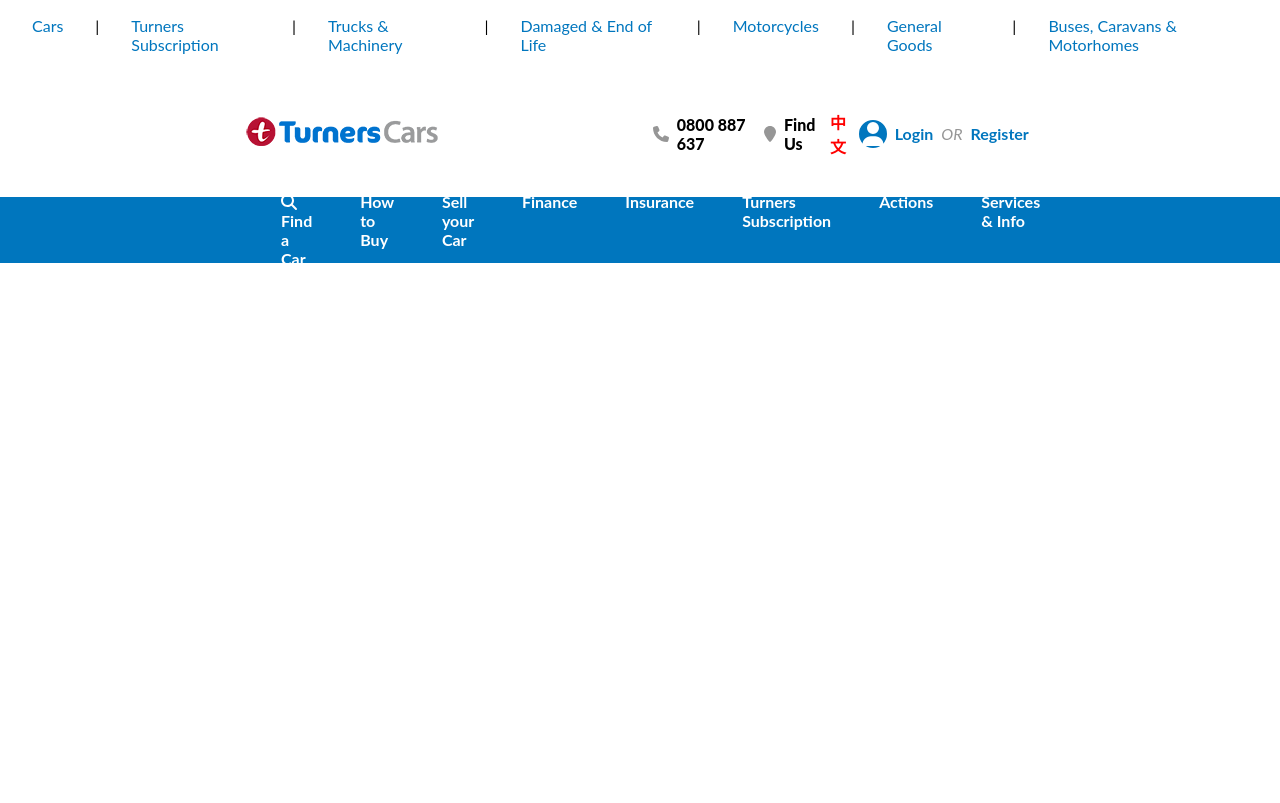
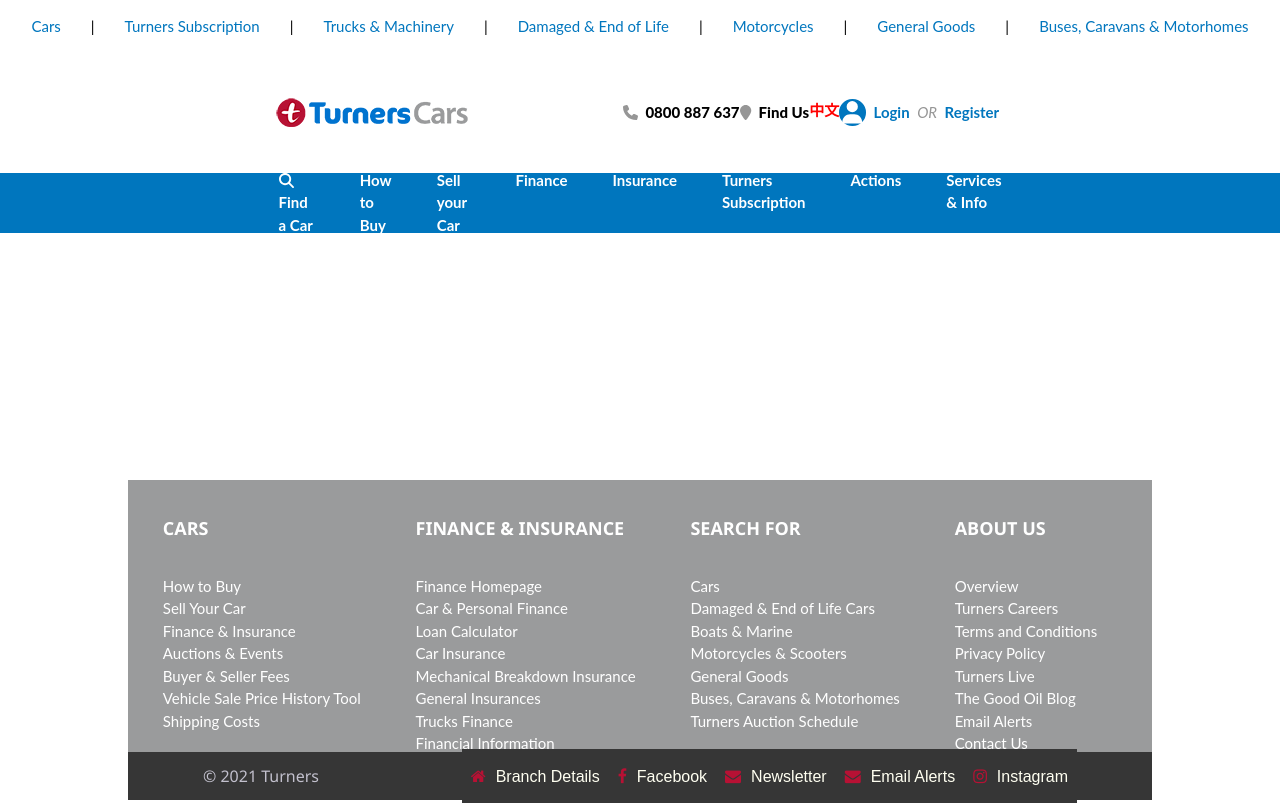
Before and after one commit to mopinator/mission-five, a React (Create React App) app: page / in a window 1280 px wide. Built offline with nearby package versions, Linux system fonts and the light colour scheme.

Commit message:
added footer from Caleb

```diff
--- a/src/App.js
+++ b/src/App.js
@@ -1,10 +1,12 @@
 import "./App.css";
 import Navbar from "./components/navbar/navbar";
+import Footer from "./components/footer/footer";
 
 function App() {
 	return (
 		<div className="App">
 			<Navbar />
+			<Footer />
 		</div>
 	);
 }
--- /dev/null
+++ b/src/components/footer/footer.js
@@ -0,0 +1,122 @@
+import styles from "../footer/footer.module.css";
+
+export default function Footer() {
+	return (
+		<div className={styles.footerStyle}>
+			<div className={styles["footer-inner-container"]}>
+				<div className={styles.textColumnStyle}>
+					<h5>CARS</h5>
+					<br />
+					<text className={styles.testText}>How to Buy</text>
+					<br />
+					<text>Sell Your Car</text>
+					<br />
+					<text>Finance & Insurance</text>
+					<br />
+					<text>Auctions & Events</text>
+					<br />
+					<text>Buyer & Seller Fees</text>
+					<br />
+					<text>Vehicle Sale Price History Tool</text>
+					<br />
+					<text>Shipping Costs</text>
+				</div>
+
+				<div className={styles.textColumnStyle}>
+					<h5>FINANCE & INSURANCE</h5>
+					<br />
+					<text>Finance Homepage</text>
+					<br />
+					<text>Car & Personal Finance</text>
+					<br />
+					<text>Loan Calculator</text>
+					<br />
+					<text>Car Insurance</text>
+					<br />
+					<text>Mechanical Breakdown Insurance</text>
+					<br />
+					<text>General Insurances</text>
+					<br />
+					<text>Trucks Finance</text>
+					<br />
+					<text>Financial Information</text>
+				</div>
+
+				<div className={styles.textColumnStyle}>
+					<h5>SEARCH FOR</h5>
+					<br />
+					<text>Cars</text>
+					<br />
+					<text>Damaged & End of Life Cars</text>
+					<br />
+					<text>Boats & Marine</text>
+					<br />
+					<text>Motorcycles & Scooters</text>
+					<br />
+					<text>General Goods</text>
+					<br />
+					<text>Buses, Caravans & Motorhomes</text>
+					<br />
+					<text>Turners Auction Schedule</text>
+				</div>
+
+				<div className={styles.textColumnStyle}>
+					<h5>ABOUT US</h5>
+					<br />
+					<text>Overview</text>
+					<br />
+					<text>Turners Careers</text>
+					<br />
+					<text>Terms and Conditions</text>
+					<br />
+					<text>Privacy Policy</text>
+					<br />
+					<text>Turners Live</text>
+					<br />
+					<text>The Good Oil Blog</text>
+					<br />
+					<text>Email Alerts</text>
+					<br />
+					<text>Contact Us</text>
+				</div>
+			</div>
+
+			<div className={styles.lowerFooterStyle}>
+				<link rel="stylesheet" href="https://www.w3schools.com/w3css/4/w3.css" />
+				<link
+					rel="stylesheet"
+					href="https://cdnjs.cloudflare.com/ajax/libs/font-awesome/4.7.0/css/font-awesome.min.css"
+				/>
+
+				<h6>&#xa9; 2021 Turners</h6>
+				<div className={styles.buttonGroupStyle}>
+					<button className={styles.button}>
+						<i class="fa fa-home">
+							<text>Branch Details</text>
+						</i>
+					</button>
+					<button className={styles.button}>
+						<i class="fa fa-facebook">
+							<text>Facebook</text>
+						</i>
+					</button>
+					<button className={styles.button}>
+						<i class="fa fa-envelope">
+							<text>Newsletter</text>
+						</i>
+					</button>
+					<button className={styles.button}>
+						<i class="fa fa-envelope">
+							<text>Email Alerts</text>
+						</i>
+					</button>
+					<button className={styles.button}>
+						<i class="fa fa-instagram">
+							<text>Instagram</text>
+						</i>
+					</button>
+				</div>
+			</div>
+		</div>
+	);
+}
--- /dev/null
+++ b/src/components/footer/footer.module.css
@@ -0,0 +1,76 @@
+/* Upper Footer */
+
+.footerStyle {
+	display: flex;
+	justify-content: center;
+	position: absolute;
+	bottom: 0;
+	/* background-color: #9a9b9c; */
+	height: 40%;
+	width: 100%;
+	/* margin-bottom: -25%; */
+}
+
+.footer-inner-container {
+	display: flex;
+	justify-content: space-evenly;
+	background-color: #9a9b9c;
+	width: 80vw;
+}
+
+.textColumnStyle {
+	margin-top: 25px;
+	color: white;
+	margin-right: 20px;
+}
+
+.textColumnStyle h5 {
+	color: white;
+	font-weight: bold;
+}
+
+/* Lower Footer  */
+
+.lowerFooterStyle {
+	display: flex;
+	align-items: center;
+	justify-content: space-between;
+	margin-top: 25%;
+	height: 15%;
+	width: 80%;
+	position: absolute;
+	bottom: 0;
+	background-color: #363636;
+}
+
+.lowerFooterStyle h6 {
+	color: #c2c0cd;
+	padding-left: 5rem;
+}
+
+.lowerFooterStyle i {
+	color: #b71134;
+}
+
+/* Button Group */
+
+.buttonGroupStyle {
+	padding-right: 5rem;
+}
+
+.button {
+	background-color: #363636;
+	border: none;
+	color: white;
+	padding: 15px 9px;
+	text-align: center;
+	text-decoration: none;
+	display: inline-block;
+	font-size: 16px;
+}
+.button text {
+	color: #fffff1;
+	font-family: sans-serif;
+	font-size: medium;
+	margin-left: 10px;
+}
--- a/src/components/navbar/navbar.module.css
+++ b/src/components/navbar/navbar.module.css
@@ -1,3 +1,5 @@
+/* upper nav */
+
 .upper-nav {
 	display: flex;
 	justify-content: center;
@@ -13,6 +15,8 @@
 	text-decoration: none;
 	color: #0076be;
 }
+
+/* middle nav */
 
 .middle-nav {
 	display: flex;
@@ -95,6 +99,8 @@
 	font-weight: 800;
 }
 
+/* lower nav */
+
 .lower-nav {
 	display: flex;
 	justify-content: center;
```
